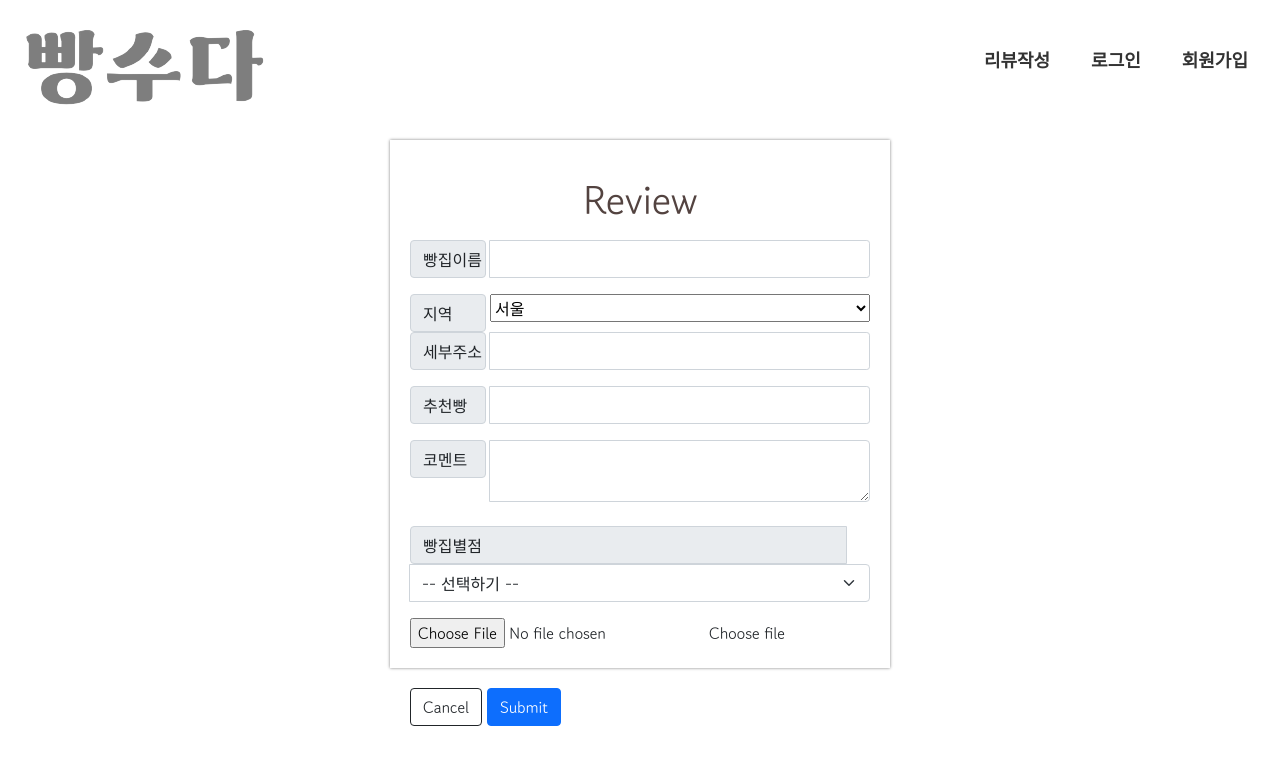
After one commit to yoodeve/breadtalk, a Flask app: page /api/writing in a window 1280 px wide. The commit adds this page. Shown: the top 765 px of the page. Run offline with Flask 2, Linux system fonts and the light colour scheme.

Commit message:
css 수정

```diff
--- a/app.py
+++ b/app.py
@@ -1,7 +1,7 @@
 from pymongo import MongoClient
 client = MongoClient('mongodb+srv://gibeks:1234@Cluster0.htlw2.mongodb.net/myFirstDatabase?retryWrites=true&w=majority')
 db = client.dbsparta
-
+# css수정 커밋
 import jwt
 import datetime
 import hashlib
@@ -73,6 +73,10 @@ def join():
     db.busers.insert_one(doc)
     return jsonify({'result': 'success'})
 
+@app.route('/api/writing')
+def write():
+    return render_template('write.html')
+
 @app.route("/api/writing", methods=["POST"])
 def save_review():
     store_receive = request.form['store_give']
--- a/templates/register.html
+++ b/templates/register.html
@@ -248,7 +248,7 @@
     <nav>
         <ul class="nav_ul">
             <li class="nav_li">
-                <a class="nav_link" href="/writing">리뷰작성</a>
+                <a class="nav_link" href="/api/writing">리뷰작성</a>
             </li>
             <li class="nav_li">
                 <a class="nav_link" href="/login">로그인</a>
@@ -294,7 +294,7 @@
         </p>
     </div>
     <div class="buttons">
-        <a href="index.html">
+        <a href="/">
             <button type="button" class="btn btn-outline-secondary">취소</button>
         </a>
         <button type="button" class="btn btn-outline-success" onclick="join()">회원가입</button>
--- /dev/null
+++ b/templates/write.html
@@ -0,0 +1,206 @@
+<!DOCTYPE html>
+<html lang="en">
+
+<head>
+    <meta charset="UTF-8">
+    <meta name="viewport" content="width=device-width, initial-scale=1, shrink-to-fit=no">
+    <!-- Style 관련 -->
+    <link href='{{ url_for("static", filename="mystyle.css") }}' rel="stylesheet">
+    <link href="https://cdn.jsdelivr.net/npm/bootstrap@5.0.2/dist/css/bootstrap.min.css" rel="stylesheet"
+          integrity="sha384-EVSTQN3/azprG1Anm3QDgpJLIm9Nao0Yz1ztcQTwFspd3yD65VohhpuuCOmLASjC" crossorigin="anonymous">
+    <link href="https://fonts.googleapis.com/css2?family=Gowun+Dodum&display=swap" rel="stylesheet">
+
+    <!-- Script 관련 -->
+    <script src="https://ajax.googleapis.com/ajax/libs/jquery/3.5.1/jquery.min.js"></script>
+    <script src="https://cdn.jsdelivr.net/npm/bootstrap@5.0.2/dist/js/bootstrap.bundle.min.js"
+            integrity="sha384-MrcW6ZMFYlzcLA8Nl+NtUVF0sA7MsXsP1UyJoMp4YLEuNSfAP+JcXn/tWtIaxVXM"
+            crossorigin="anonymous"></script>
+
+    <title> 리뷰작성 | 빵수다 </title>
+    <style>
+        .mypost {
+            width: 95%;
+            max-width: 500px;
+            margin: 20px auto 0px auto;
+            padding: 20px;
+            box-shadow: 0px 0px 3px 0px gray;
+        }
+        .h1 {
+            text-align: center;
+            color: #534340;
+        }
+        .citySelect {
+            width: 380px;
+            height: 100%;
+        }
+        .size {
+            width: 80px;
+            text-align: center;
+        }
+        .input-group-text {
+            width: 95%;
+            text-align: center;
+        }
+        .mybtns {
+            width: 95%;
+            max-width: 500px;
+            padding: 20px;
+            margin: auto;
+        }
+    </style>
+    <script>
+        function save_review() {
+            let store = $('#store').val();
+            let city = $('#city').val();
+            let city2 = $('#city2').val();
+            let bread_name = $('#bread_name').val();
+            let comment = $('#comment').val();
+            let star = $('#star').val();
+
+
+            let file = $('#file')[0].files[0]
+            let form_data = new FormData()
+
+            form_data.append("file_give", file)
+            form_data.append("store_give", store)
+            form_data.append("city_give", city)
+            form_data.append("city2_give", city2)
+            form_data.append("bread_name_give", bread_name)
+            form_data.append("comment_give", comment)
+            form_data.append("star_give", star)
+
+            $.ajax({
+                type: "POST",
+                url: "/api/writing",
+                data: form_data,
+                cache: false,
+                contentType: false,
+                processData: false,
+                success: function (response) {
+                    alert(response["msg"])
+                    window.location.reload()
+                }
+            });
+        }
+
+    </script>
+</head>
+<body>
+<header class="nav">
+    <div class="nav_link" onclick="window.location.href = '/'">
+        <img src="../static/mylogo.png" alt="">
+    </div>
+    <nav>
+        <ul class="nav_ul">
+            <li class="nav_li">
+                <a class="nav_link" href="/writing">리뷰작성</a>
+            </li>
+            <li class="nav_li">
+                <a class="nav_link" href="/login">로그인</a>
+            </li>
+            <li class="nav_li">
+                <a class="nav_link" href="/reg">회원가입</a>
+            </li>
+        </ul>
+    </nav>
+</header>
+<div class="mypost" id="post-box">
+    <p>
+    <h1 class="h1">Review</h1>
+    </p>
+    <!--빵집이름-->
+    <div id="bakeryName" class="input-group input-group-sm mb-3">
+        <div class="size">
+            <div class="input-group-prepend">
+            <span class="input-group-text">빵집이름</span>
+        </div>
+        </div>
+        <input type="text" class="form-control" aria-label="Small" aria-describedby="inputGroup-sizing-sm" id="store">
+    </div>
+
+    <!--지역선택-->
+
+    <div class="btn-group">
+
+        <div class="size">
+            <div class="input-group-prepend">
+            <span class="input-group-text">지역</span>
+        </div>
+        </div>
+
+        <select class="citySelect" id="city">
+            <option value="서울">서울</option>
+            <option value="경기도">경기</option>
+            <option value="강원도">강원</option>
+            <option value="대전">대전</option>
+            <option value="세종">세종</option>
+            <option value="광주">광주</option>
+            <option value="목포">목포</option>
+            <option value="부산">부산</option>
+            <option value="대구">대구</option>
+            <option value="대구">울산</option>
+        </select>
+    </div>
+
+    <!--세부주소-->
+    <div class="input-group input-group-sm mb-3">
+          <div class="size">
+            <div class="input-group-prepend">
+            <span class="input-group-text">세부주소</span>
+        </div>
+        </div>
+        <input type="text" class="form-control" aria-label="Small" aria-describedby="inputGroup-sizing-sm" id="city2">
+    </div>
+
+    <!--추천 빵-->
+    <div class="input-group input-group-sm mb-3">
+         <div class="size">
+            <div class="input-group-prepend">
+            <span class="input-group-text">추천빵</span>
+        </div>
+        </div>
+        <input type="text" class="form-control" aria-label="Small" aria-describedby="inputGroup-sizing-sm"
+               id="bread_name"></div>
+
+    <!--코멘드-->
+    <div class="input-group">
+        <div class="size">
+            <div class="input-group-prepend">
+            <span class="input-group-text">코멘트</span>
+        </div>
+        </div>
+        <textarea class="form-control" aria-label="With textarea" id="comment"></textarea>
+    </div>
+    </br>
+
+    <!-- 빵집별점  -->
+    <div class="input-group mb-3">
+        <label class="input-group-text" for="star">빵집별점</label>
+        <select class="form-select" id="star">
+            <option selected>-- 선택하기 --</option>
+            <option value="1">⭐</option>
+            <option value="2">⭐⭐</option>
+            <option value="3">⭐⭐⭐</option>
+            <option value="4">⭐⭐⭐⭐</option>
+            <option value="5">⭐⭐⭐⭐⭐</option>
+        </select>
+    </div>
+
+    <!--사진 업로드 -->
+    <div class="custom-file">
+        <input type="file" class="custom-file-input" id="file">
+        <label class="custom-file-label" for="file">Choose file</label>
+    </div>
+
+</div>
+</div>
+<!--버튼-->
+<div class="mybtns">
+    <button onclick="close_box()" type="button" class="btn btn-outline-dark">Cancel</button>
+    <button onclick="save_review()" type="button" class="btn btn-primary">Submit</button>
+</div>
+
+
+</div>
+</body>
+</html>
```
Also changed, not shown: templates/index.html (+17 -4 lines), templates/login.html (+4 -8 lines), static/breadHeader.jpg (added).
